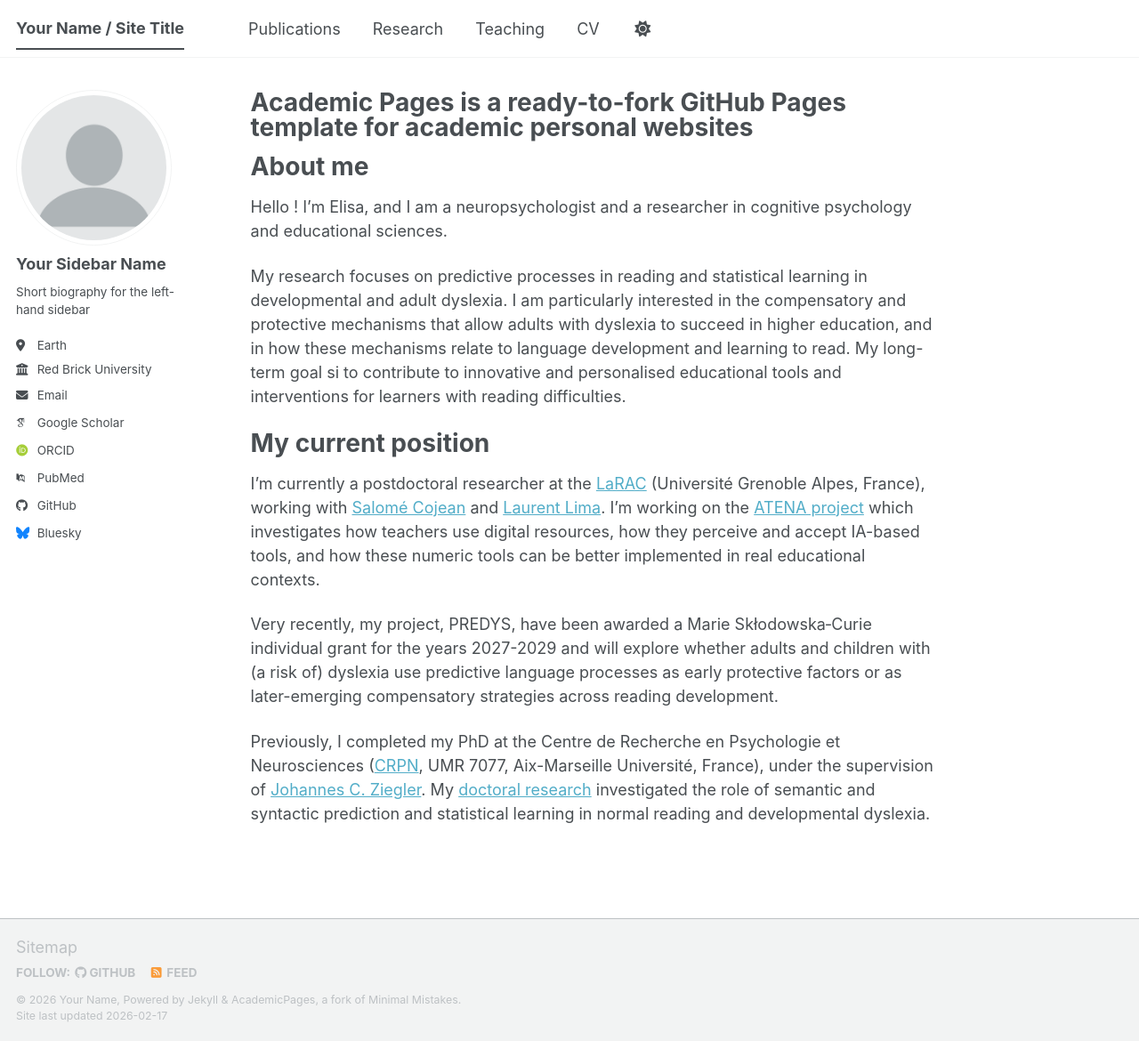
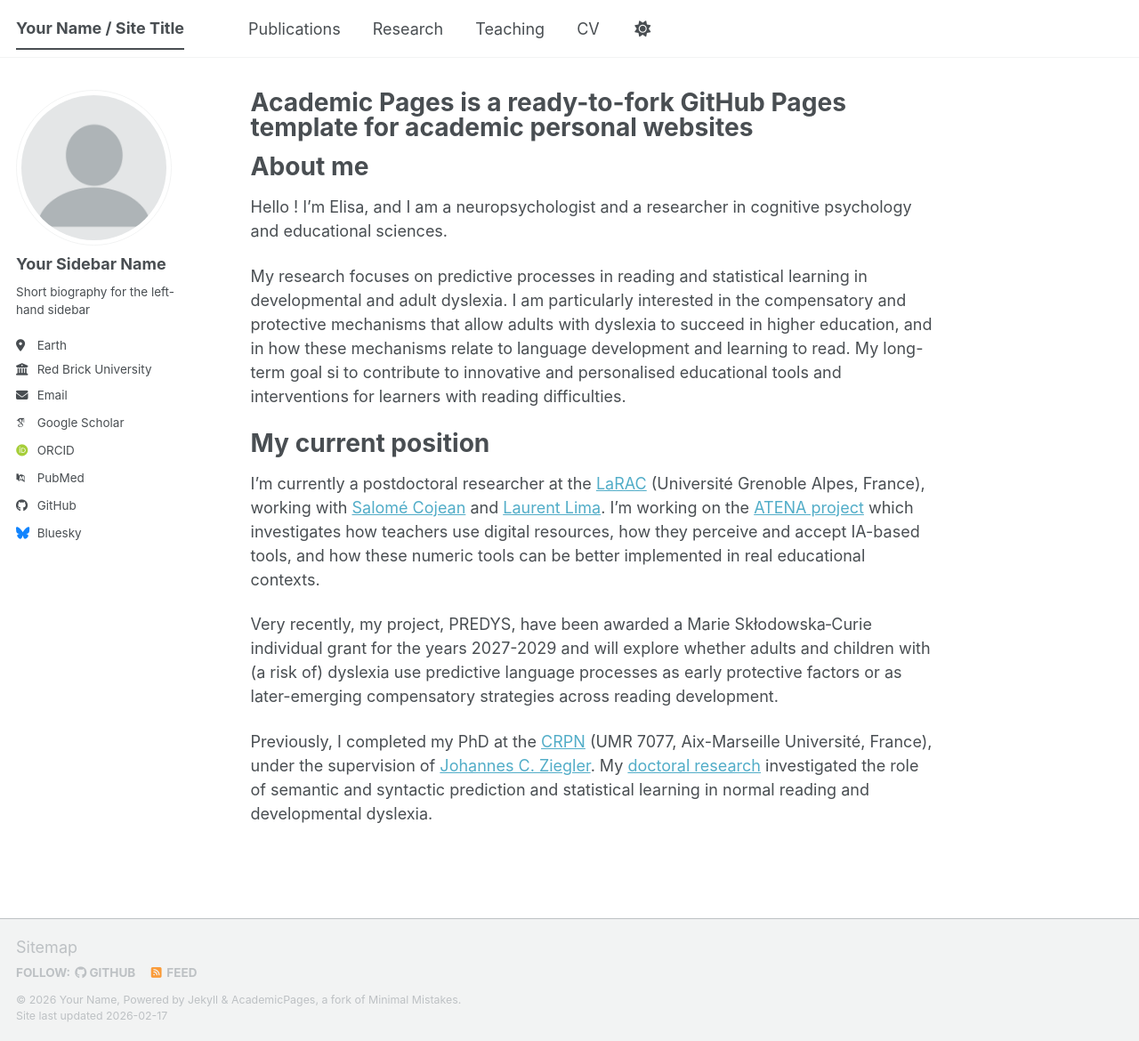
Before and after one commit to elisagavard/elisagavard.github.io, a Jekyll site: the page built from _pages/about.md, in a window 1280 px wide and 1170 px high. Shown: the whole window at 89% size. Built offline with Jekyll 4.4.1, drawn with Linux system fonts in a browser that asks for light colours; some web fonts are replaced; a script bundle is joined from its source files by our own code; library files that are not in the unit come from our copies.

Commit message:
Update about.md

```diff
--- a/_pages/about.md
+++ b/_pages/about.md
@@ -19,4 +19,4 @@ I'm currently a postdoctoral researcher at the [LaRAC](https://larac.univ-grenob
 
 Very recently, my project, PREDYS, have been awarded a Marie Skłodowska‑Curie individual grant for the years 2027-2029 and will explore whether adults and children with (a risk of) dyslexia use predictive language processes as early protective factors or as later-emerging compensatory strategies across reading development.
 
-Previously, I completed my PhD at the Centre de Recherche en Psychologie et Neurosciences ([CRPN](https://crpn.univ-amu.fr/fr), UMR 7077, Aix-Marseille Université, France), under the supervision of [Johannes C. Ziegler](https://crpn.univ-amu.fr/fr/annuaire/ziegler-johannes). My [doctoral research](https://crpn.univ-amu.fr/fr/annuaire/ziegler-johannes) investigated the role of semantic and syntactic prediction and statistical learning in normal reading and developmental dyslexia.
+Previously, I completed my PhD at the [CRPN](https://crpn.univ-amu.fr/fr) (UMR 7077, Aix-Marseille Université, France), under the supervision of [Johannes C. Ziegler](https://crpn.univ-amu.fr/fr/annuaire/ziegler-johannes). My [doctoral research](https://crpn.univ-amu.fr/fr/annuaire/ziegler-johannes) investigated the role of semantic and syntactic prediction and statistical learning in normal reading and developmental dyslexia.
```
